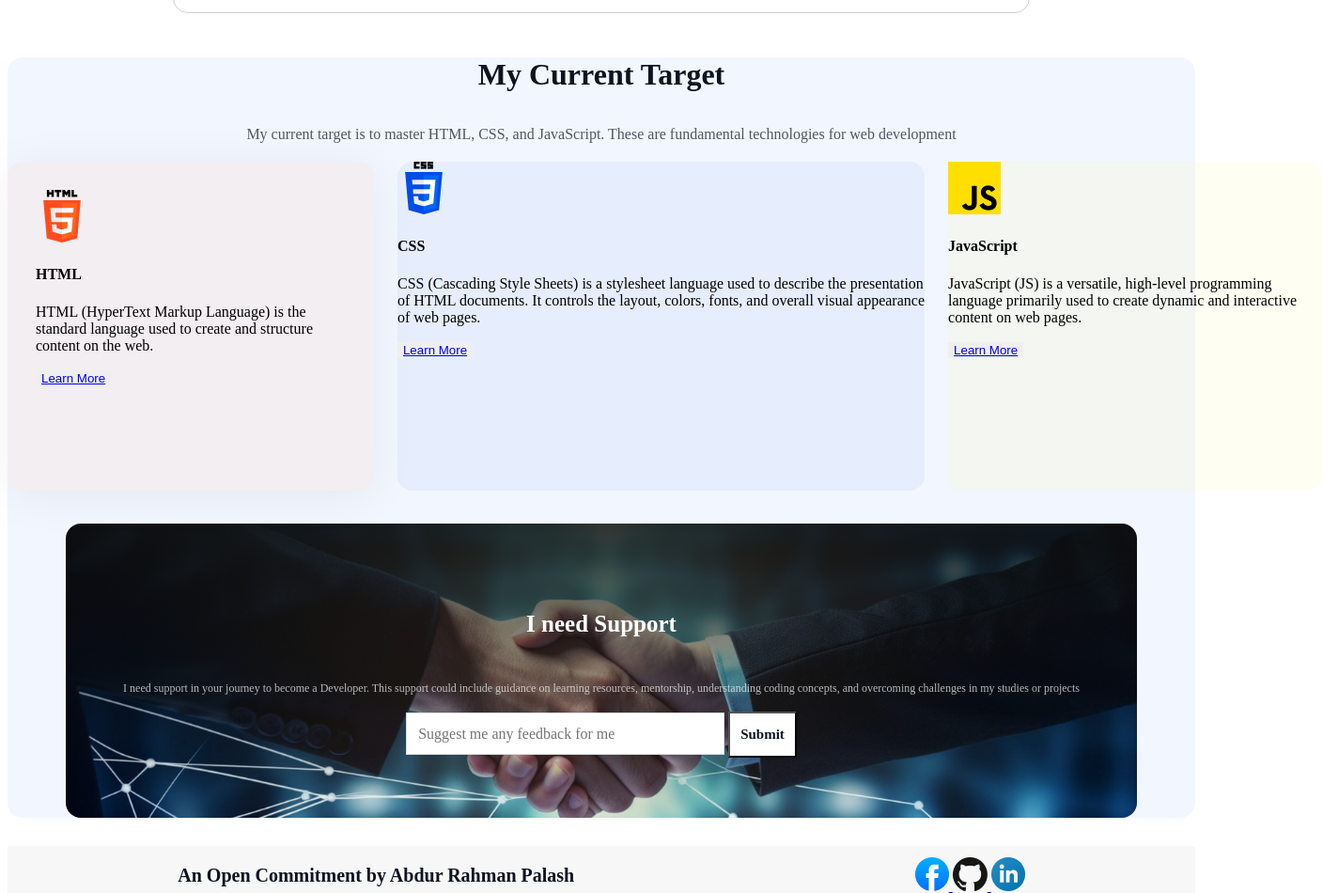
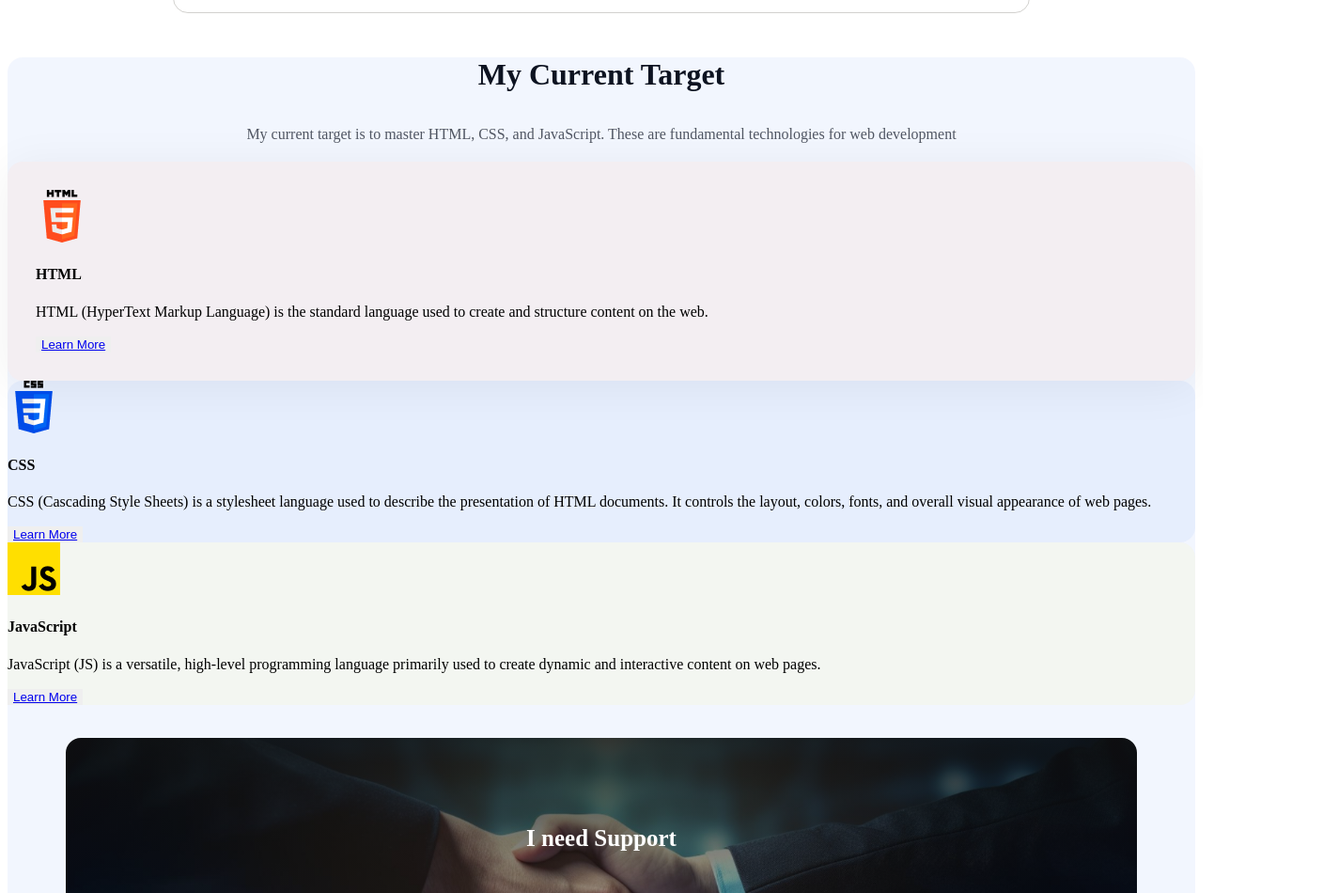
Before and after one commit to Abdur-Rahman-Palash/Pro-Hero-Assignment-1, a plain HTML site: page index.html in a window 1280 px wide. Shown: the part 2246-3196 px from the top of the page at 94% size, 1408 px wide, since content can reach past the window. Drawn offline with Linux system fonts and the light colour scheme; grey boxes are pictures that could not be loaded; a web font is replaced by a local one.

Commit message:
my target section change

```diff
--- a/index.html
+++ b/index.html
@@ -74,9 +74,9 @@
         <iframe class="styling-frame" width="560" height="315" src="https://www.youtube.com/embed/YRzkxLmZH9g?si=maF24h8VKLGRujpz" title="YouTube video player" frameborder="0" allow="accelerometer; autoplay; clipboard-write; encrypted-media; gyroscope; picture-in-picture; web-share" referrerpolicy="strict-origin-when-cross-origin" allowfullscreen></iframe>
     </section>
     <section class="skills">
-        <h3 class="section-title">My Current Target</h3>
-        <p class="sub-title">My current target is to master HTML, CSS, and JavaScript. These are fundamental technologies for web development</p>
-        <div class="skills-container">
+        <div class="skills-content">
+            <h3 class="section-title">My Current Target</h3>
+            <p class="sub-title">My current target is to master HTML, CSS, and JavaScript. These are fundamental technologies for web development</p>
             <div class="skill">
                 <img src="./assets/html.png" alt="">
                 <h4 class="skill-title">HTML</h4>
```
